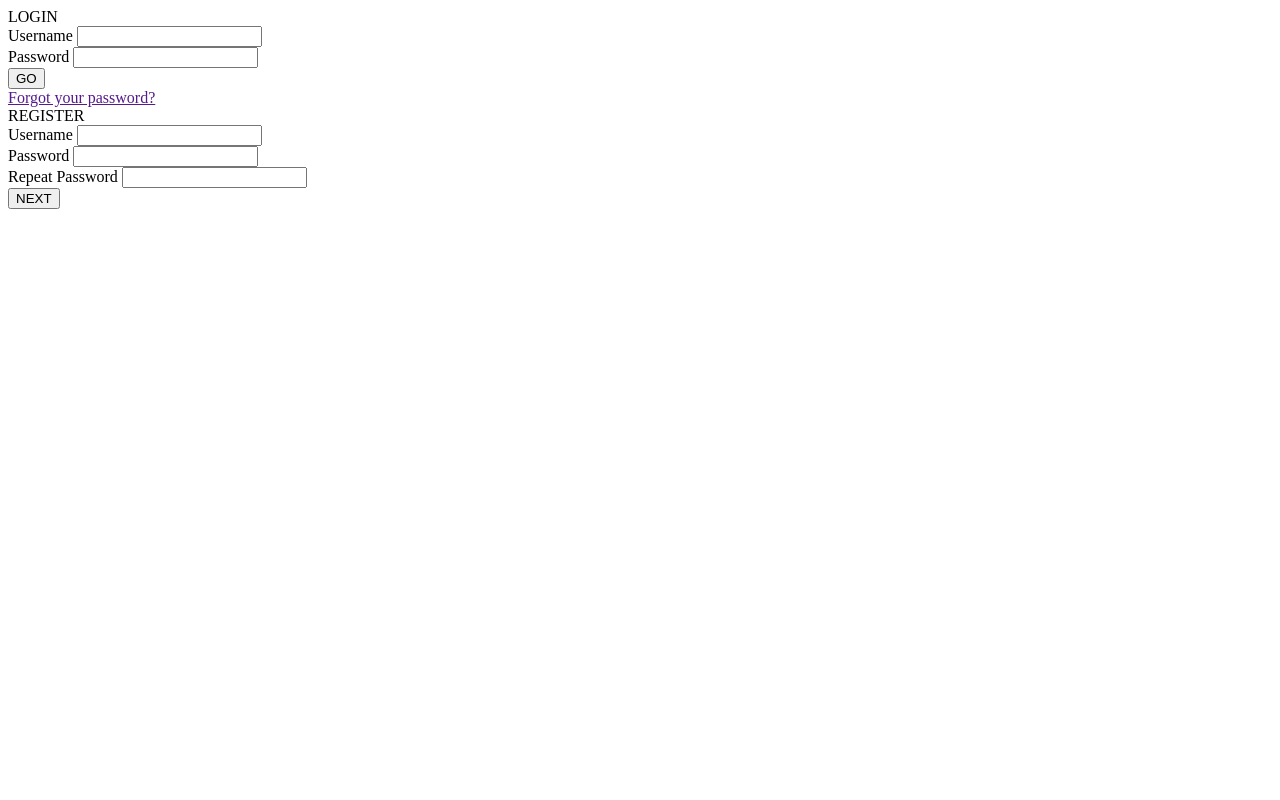
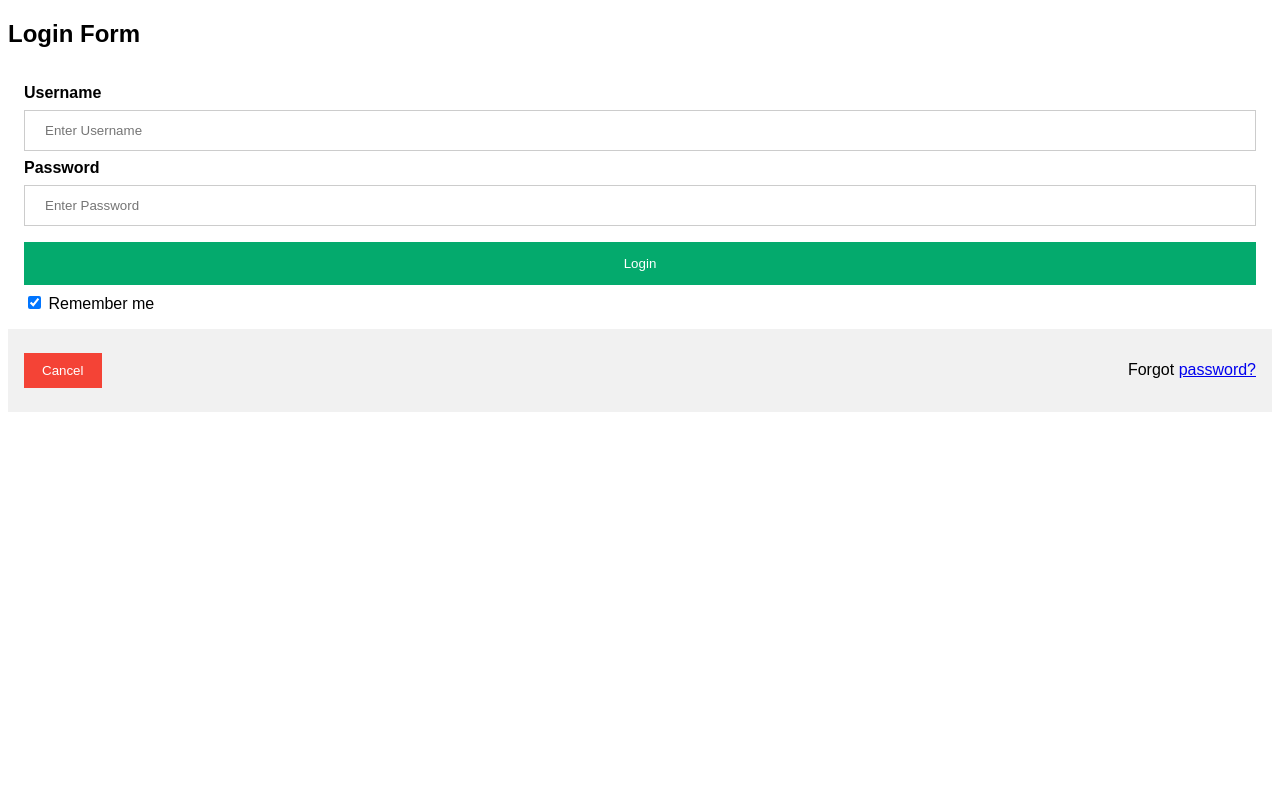
Before and after one commit to laurenlim2112/SMU-Hackathon, a Flask app: page /login in a window 1280 px wide. Run offline with Flask 3, Linux system fonts and the light colour scheme.

Commit message:
added CSS

```diff
--- a/templates/login.html
+++ b/templates/login.html
@@ -1,58 +1,94 @@
-<div class="materialContainer">
+<!DOCTYPE html>
+<html>
+<head>
+<meta name="viewport" content="width=device-width, initial-scale=1">
+<style>
+body {font-family: Arial, Helvetica, sans-serif;}
+form {border: 3px solid #f1f1f1;}
+
+input[type=text], input[type=password] {
+  width: 100%;
+  padding: 12px 20px;
+  margin: 8px 0;
+  display: inline-block;
+  border: 1px solid #ccc;
+  box-sizing: border-box;
+}
+
+button {
+  background-color: #04AA6D;
+  color: white;
+  padding: 14px 20px;
+  margin: 8px 0;
+  border: none;
+  cursor: pointer;
+  width: 100%;
+}
+
+button:hover {
+  opacity: 0.8;
+}
+
+.cancelbtn {
+  width: auto;
+  padding: 10px 18px;
+  background-color: #f44336;
+}
+
+.imgcontainer {
+  text-align: center;
+  margin: 24px 0 12px 0;
+}
+
+img.avatar {
+  width: 40%;
+  border-radius: 50%;
+}
+
+.container {
+  padding: 16px;
+}
+
+span.psw {
+  float: right;
+  padding-top: 16px;
+}
 
 
-   <div class="box">
+@media screen and (max-width: 300px) {
+  span.psw {
+     display: block;
+     float: none;
+  }
+  .cancelbtn {
+     width: 100%;
+  }
+}
+</style>
+</head>
+<body>
 
-      <div class="title">LOGIN</div>
-
-      <div class="input">
-         <label for="name">Username</label>
-         <input type="text" name="name" id="name">
-         <span class="spin"></span>
-      </div>
-
-      <div class="input">
-         <label for="pass">Password</label>
-         <input type="password" name="pass" id="pass">
-         <span class="spin"></span>
-      </div>
-
-      <div class="button login">
-         <button><span>GO</span> <i class="fa fa-check"></i></button>
-      </div>
-
-      <a href="" class="pass-forgot">Forgot your password?</a>
-
-   </div>
-
-   <div class="overbox">
-      <div class="material-button alt-2"><span class="shape"></span></div>
-
-      <div class="title">REGISTER</div>
-
-      <div class="input">
-         <label for="regname">Username</label>
-         <input type="text" name="regname" id="regname">
-         <span class="spin"></span>
-      </div>
-
-      <div class="input">
-         <label for="regpass">Password</label>
-         <input type="password" name="regpass" id="regpass">
-         <span class="spin"></span>
-      </div>
-
-      <div class="input">
-         <label for="reregpass">Repeat Password</label>
-         <input type="password" name="reregpass" id="reregpass">
-         <span class="spin"></span>
-      </div>
-
-      <div class="button">
-         <button><span>NEXT</span></button>
-      </div>
+<h2>Login Form</h2>
 
 
-   </div>
+  <div class="container">
+    <label for="uname"><b>Username</b></label>
+    <input type="text" placeholder="Enter Username" name="uname" required>
 
-</div>
+    <label for="psw"><b>Password</b></label>
+    <input type="password" placeholder="Enter Password" name="psw" required>
+
+    <button type="submit">Login</button>
+    <label>
+      <input type="checkbox" checked="checked" name="remember"> Remember me
+    </label>
+  </div>
+
+  <div class="container" style="background-color:#f1f1f1">
+    <button type="button" class="cancelbtn">Cancel</button>
+    <span class="psw">Forgot <a href="#">password?</a></span>
+  </div>
+</form>
+
+</body>
+</html>
```
